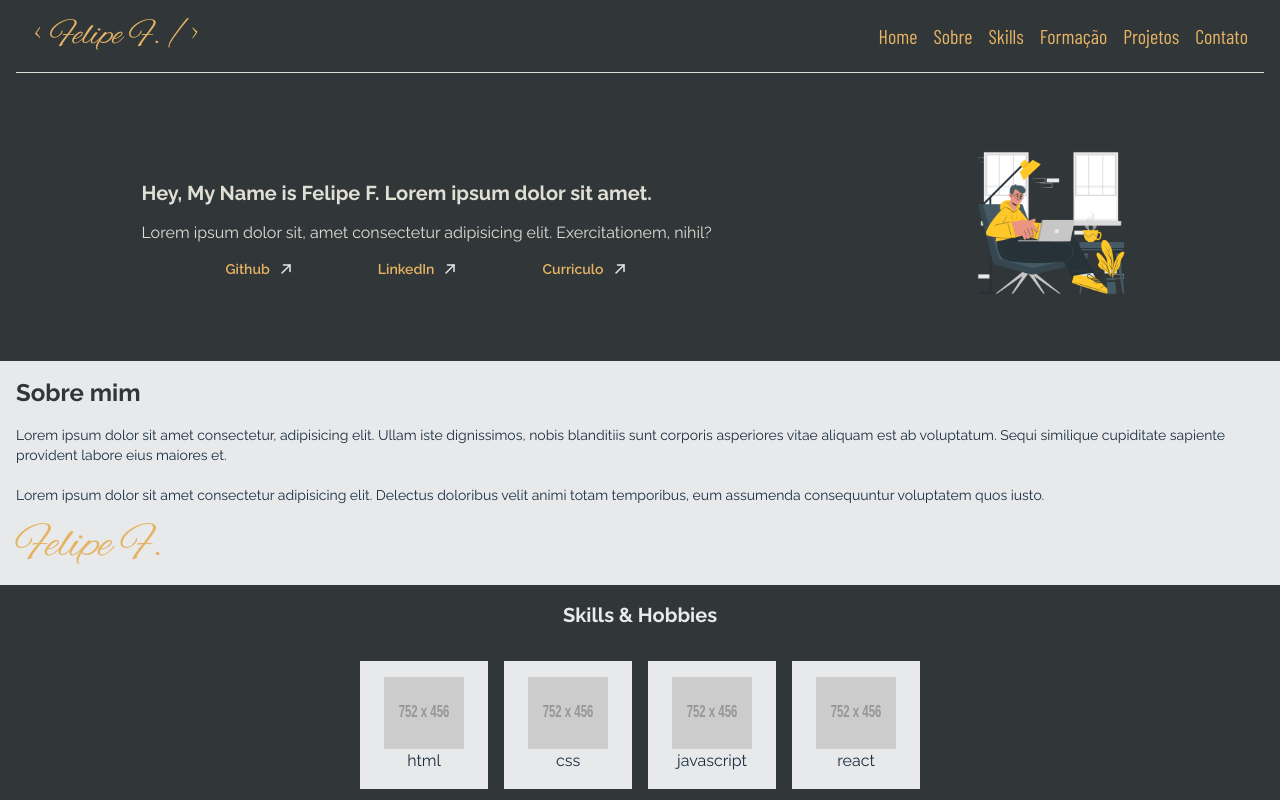
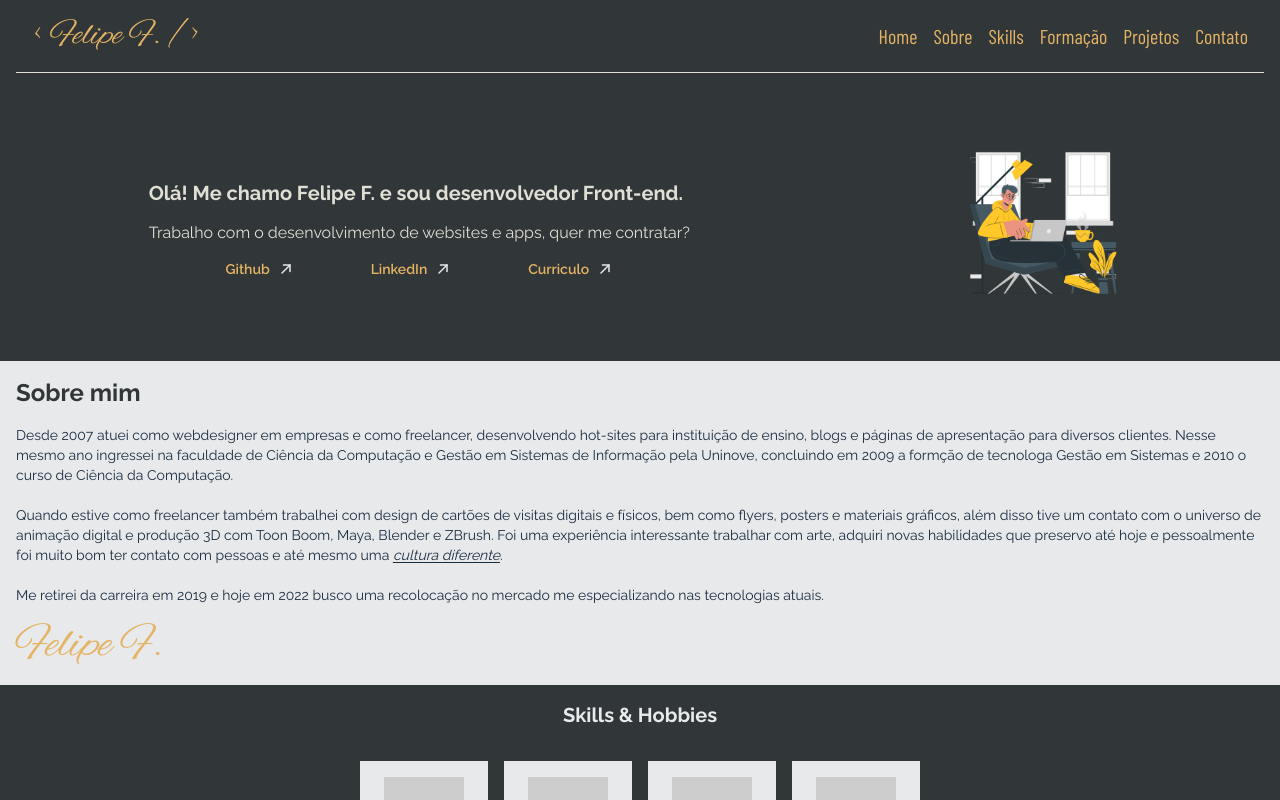
Before and after one commit to felpfsf/portfolio-react, a React (Vite) app: page / in a window 1280 px wide. Shown: the top 800 px of the page. Built offline with nearby package versions, Linux system fonts and the light colour scheme.

Commit message:
substituindo os placeholders

```diff
--- a/src/components/About.jsx
+++ b/src/components/About.jsx
@@ -1,10 +1,18 @@
 export function About() {
   return (
     <section id="about" className="bg-palette1-platinum sm:p-4 lg:p-16">
-      <h2 className="sm:text-2xl text-palette1-onyx font-bold mb-4">Sobre mim</h2>
+      <h2 className="sm:text-2xl lg:text-4xl text-palette1-onyx font-bold mb-4">Sobre mim</h2>
       <p className="sm:text-sm md:text-sm lg:text-base text-palette1-grayBlue leading-relaxed mb-4">
-        Lorem ipsum dolor sit amet consectetur, adipisicing elit. Ullam iste dignissimos, nobis blanditiis sunt corporis asperiores vitae aliquam est ab voluptatum. Sequi similique cupiditate sapiente provident labore eius maiores et.<br /><br />
-        Lorem ipsum dolor sit amet consectetur adipisicing elit. Delectus doloribus velit animi totam temporibus, eum assumenda consequuntur voluptatem quos iusto.
+
+        Desde 2007 atuei como webdesigner em empresas e como freelancer, desenvolvendo hot-sites para instituição de ensino, blogs e páginas de apresentação para diversos clientes. Nesse mesmo ano ingressei na faculdade de Ciência da Computação e Gestão em Sistemas de Informação pela Uninove, concluindo em 2009 a formção de tecnologa Gestão em Sistemas e 2010 o curso de Ciência da Computação.
+
+        <br /><br />
+
+        Quando estive como freelancer também trabalhei com design de cartões de visitas digitais e físicos, bem como flyers, posters e materiais gráficos, além disso tive um contato com o universo de animação digital e produção 3D com Toon Boom, Maya, Blender e ZBrush. Foi uma experiência interessante trabalhar com arte, adquiri novas habilidades que preservo até hoje e pessoalmente foi muito bom ter contato com pessoas e até mesmo uma <em className="underline underline-offset-2">cultura diferente</em>.
+
+        <br /><br />
+
+        Me retirei da carreira em 2019 e hoje em 2022 busco uma recolocação no mercado me especializando nas tecnologias atuais.
       </p>
       <p className="text-5xl font-cursive text-palette1-sunray">Felipe F.</p>
     </section>
--- a/src/components/Hero.jsx
+++ b/src/components/Hero.jsx
@@ -6,14 +6,14 @@ export function Hero() {
     <section id="hero" className="sm:p-4 md:p-8 flex items-center justify-around sm:flex-col-reverse md:flex-row md:gap-8">
 
       <div className="flex flex-col gap-4">
-        <h2 className="sm:text-xl lg:text-5xl font-bold">Hey, My Name is Felipe F. Lorem ipsum dolor sit amet.</h2>
+        <h2 className="sm:text-xl lg:text-5xl font-bold">Olá! Me chamo Felipe F. e sou desenvolvedor Front-end.</h2>
         <p className="leading-tight lg:text-2xl">
-          Lorem ipsum dolor sit, amet consectetur adipisicing elit. Exercitationem, nihil?
+          Trabalho com o desenvolvimento de websites e apps, quer me contratar?
         </p>
 
         <div className="lg:mt-6 pb-2 flex flex-row justify-evenly">
           <a
-            href="#"
+            href="https://github.com/felpfsf"
             className="sm:text-sm lg:text-xl font-semibold text-palette1-sunray hover:underline underline-offset-8 hover:text-palette1-platinum transition-colors flex items-center gap-2"
           >
             Github
@@ -21,7 +21,7 @@ export function Hero() {
           </a>
 
           <a
-            href="#"
+            href="http://linkedin.com/in/felipefsf"
             className="sm:text-sm lg:text-xl font-semibold text-palette1-sunray hover:underline underline-offset-8 hover:text-palette1-platinum transition-colors flex items-center gap-2"
           >
             LinkedIn
@@ -29,7 +29,7 @@ export function Hero() {
           </a>
 
           <a
-            href="#"
+            href="https://cursos.alura.com.br/emprega-one/profile/feferreira-sf"
             className="sm:text-sm lg:text-xl font-semibold text-palette1-sunray hover:underline underline-offset-8 hover:text-palette1-platinum transition-colors flex items-center gap-2"
           >
             Curriculo
```
